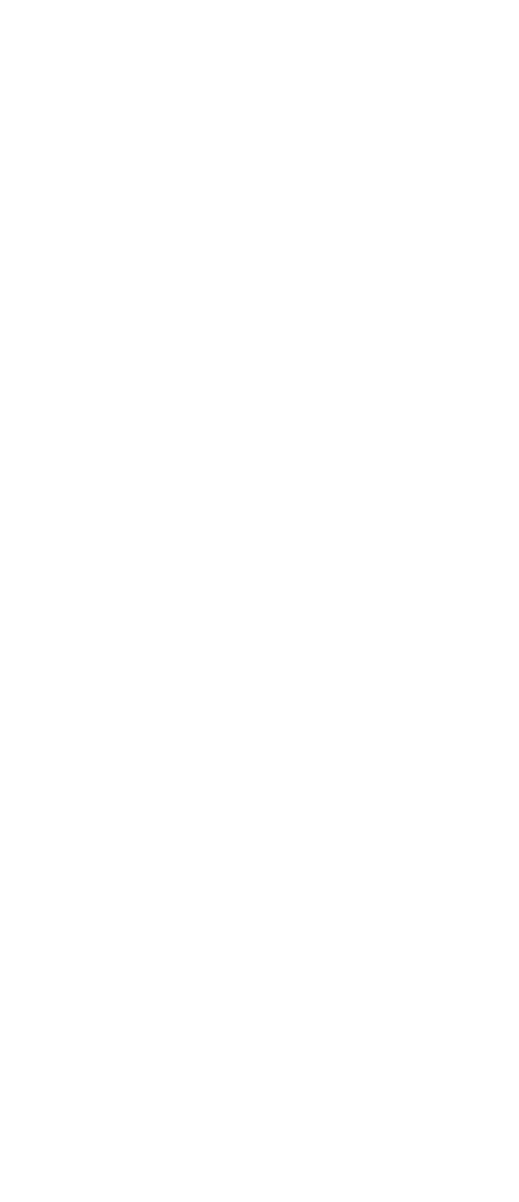
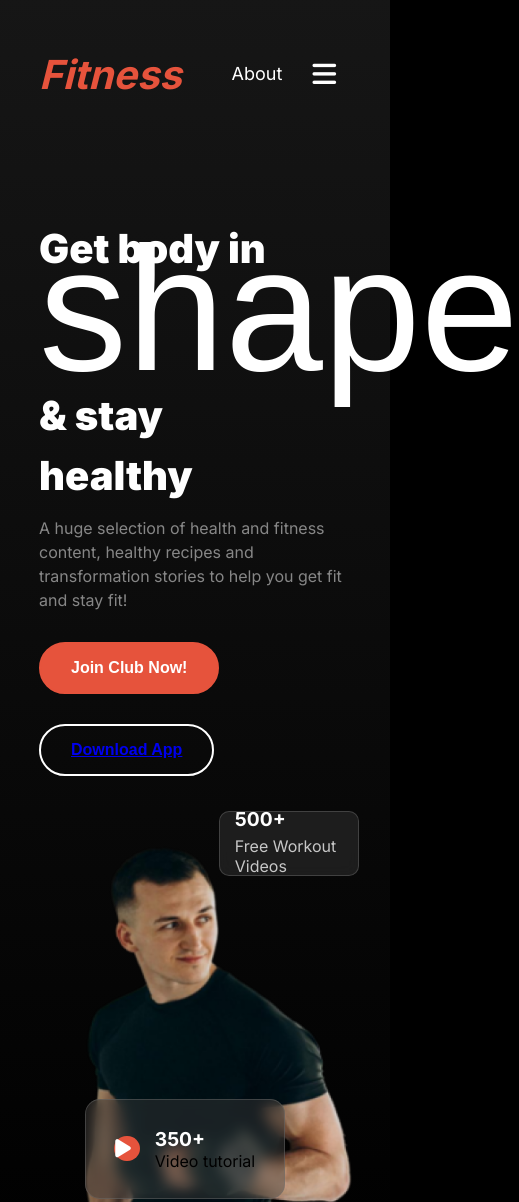
Before and after one commit to abarman079/fitness_site, a plain HTML site: page index.html in a window 390 px wide. Shown: the top 1202 px of the page, 519 px wide, since content can reach past the window. Before the commit the page ends 844 px from the top, so only its background shows below. Drawn offline with Linux system fonts and the light colour scheme; a web font is replaced by a local one.

Commit message:
completed header with resposive

```diff
--- a/Style/responsive.css
+++ b/Style/responsive.css
@@ -0,0 +1,161 @@
+@media (max-width:576px) {
+
+
+    #play_icon {
+        top: 0px !important;
+        bottom: auto !important;
+        left: 1px !important;
+        right: auto !important;
+    }
+
+
+}
+
+@media screen and (max-width: 576px) {
+    .bar_icon {
+        display: block;
+        margin-right: 10px;
+    }
+
+    .nav ul {
+        display: none;
+    }
+
+    #home,
+    #contact,
+    #service,
+    #about-box {
+        display: none;
+    }
+
+    .banner_container {
+        flex-direction: column;
+    }
+
+    .banner_content {
+        width: 100%;
+
+    }
+
+    .banner_img img {
+        width: 100%;
+        height: 100%;
+        margin-top: 50px;
+        margin-left: 20px;
+
+    }
+
+    .banner_img {
+        width: 100%;
+        height: 100%;
+    }
+
+    .banner_title {
+        font-size: 2.5rem;
+        color: white;
+        line-height: 60px;
+    }
+
+    span {
+        font-family: "Miama", sans-serif;
+        font-size: 6rem;
+        font-weight: 200;
+
+    }
+    nav ul {
+        border: none;
+    }
+
+    .head_bg {
+        width: 100%;
+        height: 1280px;
+        background-image: linear-gradient(rgba(119, 119, 119, 0.185), rgba(0, 0, 0, 0));
+    }
+
+    .btn_primary {
+        background-color: rgba(230, 83, 60, 1);
+        padding: 15px 30px;
+        color: white;
+        font-size: 1rem;
+        margin-top: 30px;
+        border: 2px solid rgb(230, 83, 60);
+        font-weight: 600;
+        border-radius: 50px;
+        margin-right: 30px;
+    }
+
+    .btn_general {
+        padding: 15px 30px;
+        color: white;
+        font-size: 1rem;
+        margin-top: 30px;
+        border: 2px solid rgb(255, 255, 255);
+        font-weight: 600;
+        border-radius: 50px;
+        background-color: rgba(255, 255, 255, 0);
+    }
+
+    .red_dot_card {
+        background-color: rgba(63, 63, 63, 0.402);
+        backdrop-filter: blur(7px);
+        width: 140px;
+        height: 70px;
+        border-radius: 10px;
+        position: absolute;
+        top: 72%;
+        right: 57%;
+        border: 1px solid rgba(115, 115, 115, 0.418);
+        display: flex;
+        align-items: center;
+        justify-content: center;
+        padding: 15px;
+        gap: 15px;
+    }
+
+    .dot {
+        width: 1.6rem;
+        height: 1.6rem;
+        border-radius: 25px;
+        background-color: rgb(230, 83, 60);
+    }
+
+    .card_text {
+        font-size: 1.2rem;
+        color: white;
+    }
+
+    .card_description {
+        font-size: .5rem;
+        color: rgb(199, 199, 199);
+        margin: 3px 0;
+    }
+
+    .workout_card {
+        background-color: rgba(63, 63, 63, 0.402);
+        backdrop-filter: blur(7px);
+        width: 140px;
+        height: 65px;
+        border-radius: 10px;
+        position: absolute;
+        top: 57%;
+        right: 8%;
+        border: 1px solid rgba(115, 115, 115, 0.418);
+        display: flex;
+        align-items: center;
+        justify-content: center;
+        padding: 15px;
+        gap: 15px;
+    }
+
+    .workout_text {
+        font-size: 1.2rem;
+        color: white;
+
+    }
+
+    .workout_des {
+        font-size: .5rem;
+        color: rgb(199, 199, 199);
+        margin: 3% 0;
+    }
+}
--- a/Style/style.css
+++ b/Style/style.css
@@ -0,0 +1,217 @@
+@import url('https://fonts.googleapis.com/css2?family=Inter:wght@100..900&display=swap');
+* {
+    margin: 0;
+    padding: 0;
+    box-sizing: border-box;
+}
+
+.inter_normal_font {
+    font-family: "Inter", sans-serif;
+    font-optical-sizing: auto;
+    font-weight: 400;
+    font-style: bold;
+}
+body {
+    max-width: 100%;
+}
+.web_color {
+    background-color: rgb(0, 0, 0);
+}
+/* header section */
+.head_bg {
+    width: 100%;
+    height: 800px;
+    background-image: linear-gradient(rgba(110, 110, 110, 0.397), rgba(0, 0, 0, 0.479));
+}
+.nav_title {
+    color: rgba(230, 83, 60, 1);
+    font-size: 2.5rem;
+}
+.nav_bar {
+    width: 80%;
+    margin: 0 auto;
+    display: flex;
+    align-items: center;
+    justify-content: space-between;
+    padding: 50px 0 0 0;
+}
+nav ul {
+    display: flex;
+    align-items: center;
+    justify-content: space-evenly;
+    padding: 5px 10px;
+    border: 1px solid rgb(71, 71, 71);
+    border-radius: 25px;
+    margin-left: 0px;
+    padding-left: 5px;
+    padding-right: 5px;
+    padding-bottom: 3px;
+    padding-top: 2px;
+}
+nav ul li {
+    list-style: none;
+    display: flex;
+    justify-content: space-evenly;
+
+}
+nav ul li a {
+    text-decoration: none;
+    color: white;
+    font-size: 1.125rem;
+    align-items: center;
+    line-height: 0;
+    margin: 0 60px 0 0;
+}
+nav ul li a:hover {
+
+    background-color: #E6533C;
+    padding: 20px 25px;
+    border-radius: 25px;
+    transition: 0.5s;
+}
+#home {
+    background-color: rgba(230, 83, 60, 1);
+    padding: 20px 25px;
+    border-radius: 25px;
+    margin-left: -6px;
+    font-weight: 500;
+}
+#about_box {
+    margin-right: 30px;
+}
+.bar_icon {
+    display: none;
+}
+/* banner */
+.banner {
+    position: relative;
+}
+.banner_container {
+    width: 80%;
+    height: 100%;
+    margin: 0 auto;
+    display: flex;
+    justify-content: space-between;
+}
+.banner_content {
+    width: 50%;
+    margin: 120px 0 0 0;
+
+}
+.banner_title {
+    font-size: 5rem;
+    color: white;
+    line-height: 6rem;
+    font-weight: 900;
+}
+.shape {
+    font-family: "Miama", sans-serif;
+    font-size: 11rem;
+    font-weight: 200;
+}
+.banner_img img {
+    width: 100%;
+    height: 100%;
+    margin-top: 50px;
+}
+
+.description {
+    font-size: 1rem;
+    color: white;
+    opacity: 50%;
+    line-height: 1.5rem;
+    margin-top: 10px;
+}
+.btn_primary {
+    background-color: rgba(230, 83, 60, 1);
+    padding: 15px 50px;
+    color: white;
+    font-size: 1rem;
+    margin-top: 30px;
+    border: 2px solid rgb(230, 83, 60);
+    font-weight: 600;
+    border-radius: 50px;
+    margin-right: 30px;
+}
+.btn_general {
+    padding: 15px 50px;
+    color: white;
+    font-size: 1rem;
+    margin-top: 30px;
+    border: 2px solid rgb(255, 255, 255);
+    font-weight: 600;
+    border-radius: 50px;
+    background-color: rgba(255, 255, 255, 0);
+}
+.video_tutorial {
+    background-color: rgba(63, 63, 63, 0.402);
+    backdrop-filter: blur(7px);
+    width: 200px;
+    height: 100px;
+    border-radius: 15px;
+    position: absolute;
+    top: 80%;
+    right: 27%;
+    border: 1px solid rgba(115, 115, 115, 0.418);
+    display: flex;
+    align-items: center;
+    justify-content: center;
+    padding: 15px;
+    gap: 15px;
+}
+.dot {
+    width: 2.5rem;
+    height: 2.5rem;
+    border-radius: 80%;
+    background-color: red;
+    color: white;
+    font-size: 1.3rem;
+}
+#play_icon {
+    margin-right: 21px;
+    position: relative;
+    top: 8px;
+    left: 7px;
+}
+#play_icon:hover {
+    cursor: pointer;
+    transform: scale(1.1);
+    transition: rotate 0.5s;
+
+}
+.card_des {
+    font-size: 1rem;
+    color: rgb(199, 199, 199);
+    margin: 5px 0;
+}
+.card_text {
+    font-size: 1.5rem;
+    color: white;
+}
+.workout_card {
+    background-color: rgba(63, 63, 63, 0.402);
+    backdrop-filter: blur(7px);
+    width: 200px;
+    height: 100px;
+    border-radius: 15px;
+    position: absolute;
+    top: 30%;
+    right: 5%;
+    border: 1px solid rgba(115, 115, 115, 0.418);
+    display: flex;
+    align-items: center;
+    justify-content: center;
+    padding: 15px;
+    gap: 15px;
+}
+.workout_text {
+    font-size: 2.25rem;
+    color: white;
+
+}
+
+.workout_description {
+    font-size: 1rem;
+    color: rgb(199, 199, 199);
+    margin: 5px 0;
+}
--- a/index.html
+++ b/index.html
@@ -13,10 +13,55 @@
 
 </head>
 
-<body class="inter-font-normal color">
+<body class="inter_normal_font web_color">
 
 
+    <header class="head_bg">
+        <nav class="nav_bar hambar">
+            <h3 class="nav_title"><i>Fitness</i></h3>
+            <ul class="nav-menu">
+                <li><a href="#" id="home">Home</a></li>
+                <li><a href="#extra-mile" id="service">Service</a></li>
+                <li><a href="#contact-us" id="contact">Contact</a></li>
+                <li><a href="#team" id="about_box">About</a></li>
+                <li><a href="#" class="bar_icon"><i class="fa-solid fa-bars fa-xl"></i>
+                    </a></li>
+            </ul>
+        </nav>
+        <div class="banner">
+            <div class="banner_container">
+                <div class="banner_content">
+                    <h2 class="banner_title">Get body in <br> <span class="shape">shape</span> & stay <br> healthy
+                    </h2>
+                    <p class="description">A huge selection of health and fitness content, healthy recipes and
+                        transformation stories to help
+                        you get fit and stay fit!</p>
 
+                    <div class="btn-section">
+                        <button class="btn_primary">Join Club Now!</button>
+                        <button class="btn_general"><a href="#download" id="dowloadapp">Download App</a></button>
+                    </div>
+
+                </div>
+                <div class="banner_img">
+                    <img src="Style/images/Images 2.png" alt="">
+                </div>
+            </div>
+            <div class="video_tutorial">
+                <div class="dot"><i class="fa-solid fa-play" id="play_icon"></i></div>
+                <div class="dot-content">
+                    <h3 class="card_text">350+</h3>
+                    <p class="card-des">Video tutorial</p>
+                </div>
+            </div>
+            <div class="workout_card">
+                <div class="workout-content">
+                    <h3 class="workout_text">500+</h3>
+                    <p class="workout_description">Free Workout Videos</p>
+                </div>
+            </div>
+        </div>
+    </header>
 
 </body>
 
```
